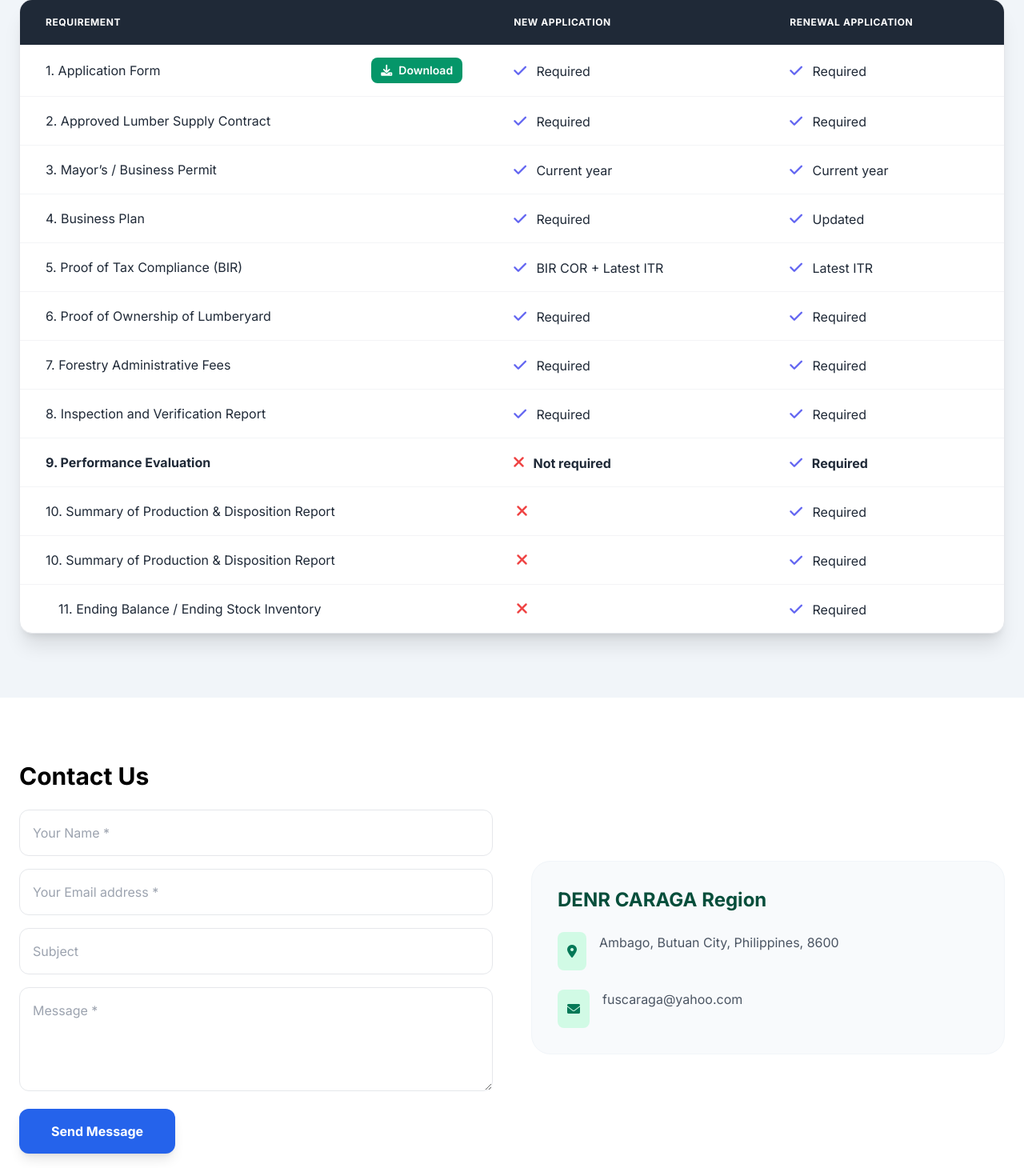
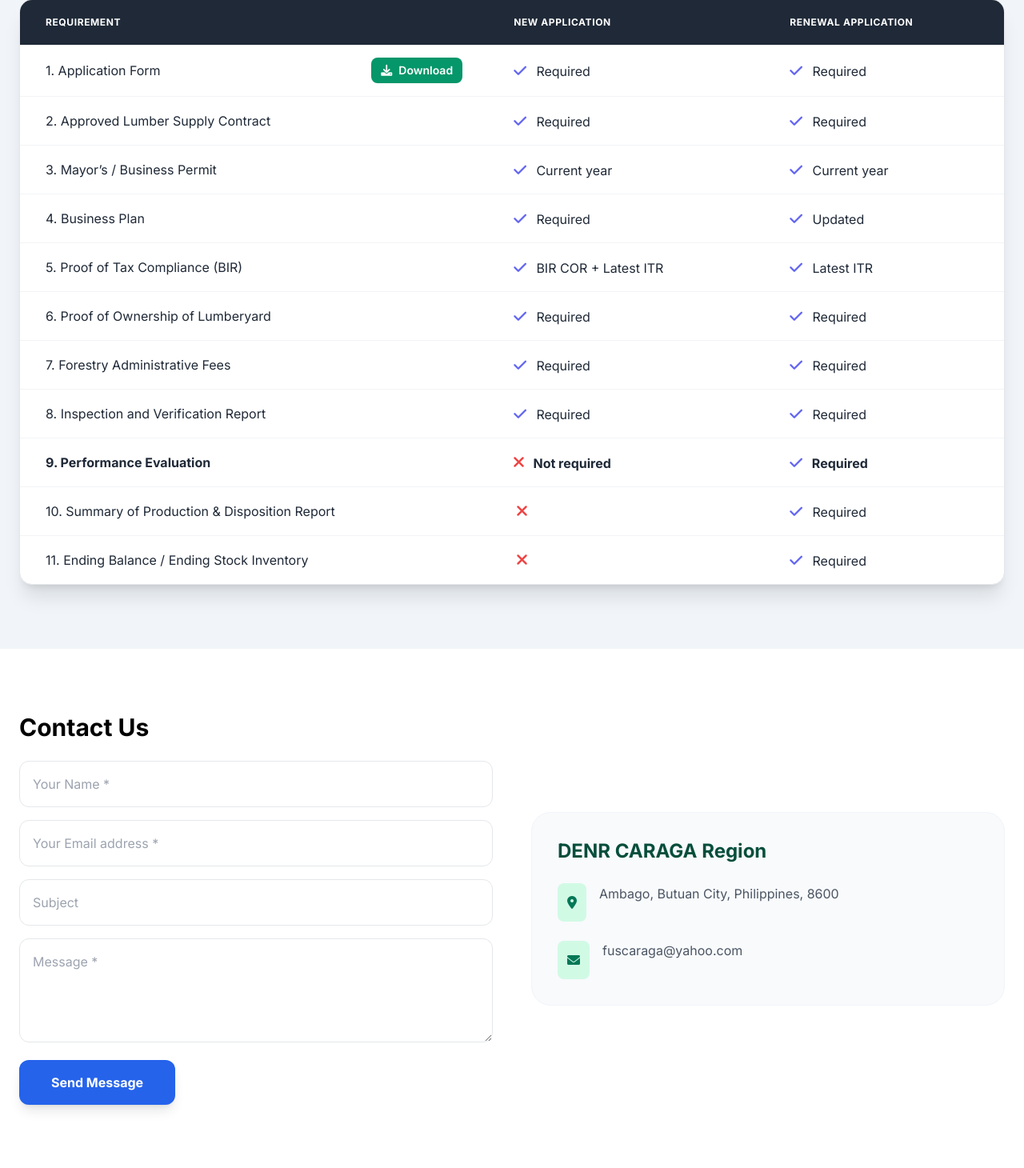
Before and after one commit to FENY2022/oldpms_v2, a PHP site: page / in a window 1280 px wide. Shown: the part 1437-2897 px from the top of the page at 80% size. Run offline with PHP 8.4, Linux system fonts and the light colour scheme; some libraries are stand-ins or nearby versions.

Commit message:
Update index.php

```diff
--- a/index.php
+++ b/index.php
@@ -178,13 +178,7 @@
                             </tr>
 
                             <tr class="hover:bg-slate-50 transition">
-                                <td class="px-8 py-4">10. Summary of Production & Disposition Report</td>
-                                <td class="px-8 py-4"><i class="fas fa-times text-red-500 text-xl ml-1"></i></td>
-                                <td class="px-8 py-4"><i class="fas fa-check text-indigo-500 mr-2 text-lg"></i> Required</td>
-                            </tr>
-
-                            <tr class="hover:bg-slate-50 transition">
-                                <td class="px-8 py-4 pl-12">11. Ending Balance / Ending Stock Inventory</td>
+                                <td class="px-8 py-4">11. Ending Balance / Ending Stock Inventory</td>
                                 <td class="px-8 py-4"><i class="fas fa-times text-red-500 text-xl ml-1"></i></td>
                                 <td class="px-8 py-4"><i class="fas fa-check text-indigo-500 mr-2 text-lg"></i> Required</td>
                             </tr>
```
